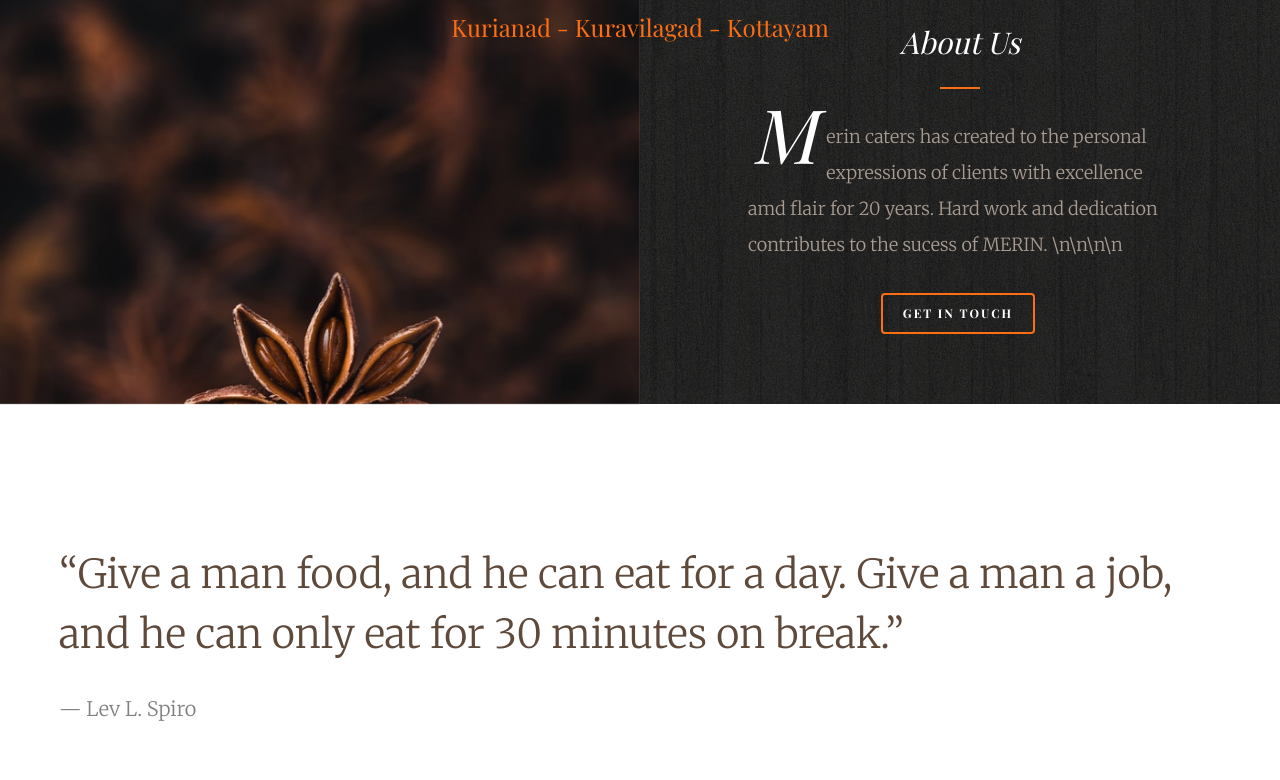
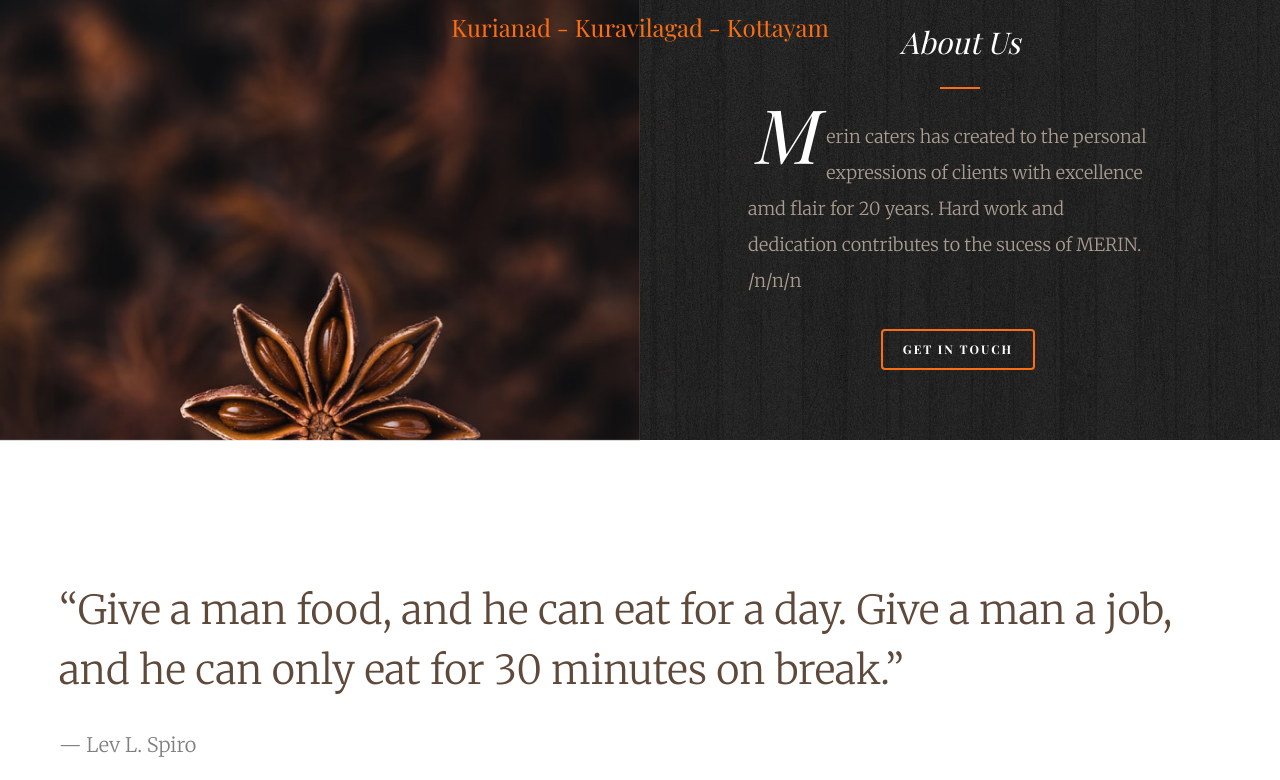
Before and after one commit to ALENCHARLEY/merin, a plain HTML site: page index.html in a window 1280 px wide. Shown: the part 900-1680 px from the top of the page. Drawn offline with nearby package versions, Linux system fonts and the light colour scheme; files whose address does not match are found by name; a web font is replaced by a local one.

Commit message:
Update index.html

```diff
--- a/index.html
+++ b/index.html
@@ -119,7 +119,7 @@
 			<div class="fh5co-2col fh5co-bg to-animate-2" style="background-image: url(images/img_4.jpeg)"></div>
 			<div class="fh5co-2col fh5co-text">
 				<h2 class="heading to-animate">About Us</h2>
-				<p class="to-animate"><span class="firstcharacter">M</span>erin caters has created to the personal expressions of clients with excellence amd flair for 20 years. Hard work and dedication contributes to the sucess of MERIN. \n\n\n\n</p>
+				<p class="to-animate"><span class="firstcharacter">M</span>erin caters has created to the personal expressions of clients with excellence <br> amd flair for 20 years. Hard work and <br> dedication contributes to the sucess of MERIN. /n/n/n </p>
 				<p class="text-center to-animate"><a href="#" class="btn btn-primary btn-outline">Get in touch</a></p>
 			</div>
 		</div>
```
